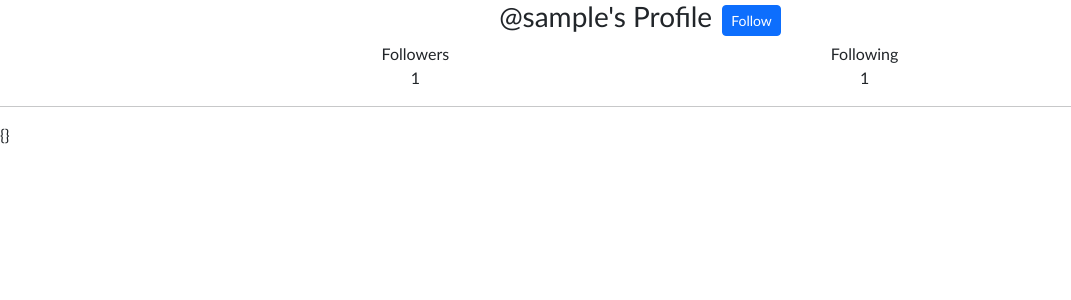
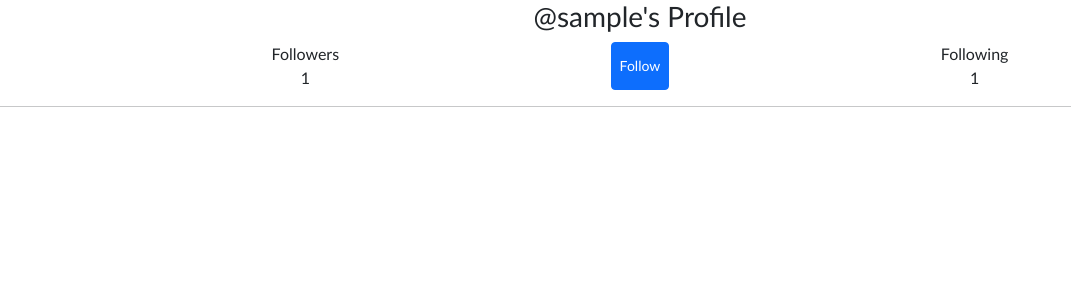
Before and after one commit to bencodes8/network, a Django app: template network/templates/network/profile.html in a window 1280 px wide. Shown: the part 56-356 px from the top of the page, without its empty margins (0-1071 px from the left). Run offline with Django 3.2, Linux system fonts and the light colour scheme; a user stored in the database is signed in; tables that the repository leaves empty hold one stand-in row (values such as "Sample post"); the template is opened without the code that fills it: values that come from a table or form of the project are taken from there, most other values are stand-ins (such as "Sample title", 1, 10 or a date in 2020).

Commit message:
renders all user's respective posts

```diff
--- a/network/templates/network/profile.html
+++ b/network/templates/network/profile.html
@@ -7,31 +7,57 @@
 {% block static %}<link href="{% static 'network/index.css'%}" rel="stylesheet">{% endblock %}
 
 {% block body %}
-    <div id="profile-header">
+    <div id="profile-header"></div>
+    <hr>
+    <div id="profile-post-container"></div>
+
+<script type="text/babel">
+    function ProfileHeader() {
+        return (
+            <>
                 <div id="header-container">
-            <h3>@{{ user.username }}'s Profile</h3>
-            <button type="button" class="btn btn-primary btn-sm">Follow</button>
+                    <h3>@{{ user_profile.username }}'s Profile</h3>
                 </div>
                 <div id="follow-container">
-            <div class="follow-info">
+                    <div className="follow-info">
                         <span>Followers</span>
-                <span>{{ user.followers_count }}</span>
+                        <span>{{ user_profile.followers_count }}</span>
                     </div>
-            <div class="follow-info">
+                    <button type="button" className="btn btn-primary btn-sm">Follow</button>
+                    <div className="follow-info">
                         <span>Following</span>
-                <span>{{ user.following_count }}</span>
+                        <span>{{ user_profile.following_count }}</span>
                     </div>
                 </div>
-    </div>
+            </>
+        );
+    }
 
-    <hr>
+    const profileHeaderContainer = document.getElementById('profile-header');
+    const profileHeaderRoot = ReactDOM.createRoot(profileHeaderContainer);
 
-    <div class="profile-post-container">
-        <div class="row row-cols-3">
-            {% for post in posts %}
-                <div class="col">{}</div>
-            {% endfor %}
-        <div>
+    profileHeaderRoot.render(<ProfileHeader />);
+</script>
 
-    </div>
+{% include "network/posts.html" %}
+
+<script type="text/babel">
+    const profilePostsData = {{ profile_posts | safe}}
+
+    const root = ReactDOM.createRoot(document.getElementById('profile-post-container'));
+
+    root.render(profilePostsData.map((posts) =>
+            <Posts
+            key={posts.id}
+            userId ={posts.user_id}
+            user={posts.user}
+            title={posts.title}
+            post={posts.post}
+            likes={posts.likes}
+            date={posts.date}
+            />
+        )
+    );
+</script>
+
 {% endblock %}
```
Lines whose indentation alone changed are shown as unchanged.
